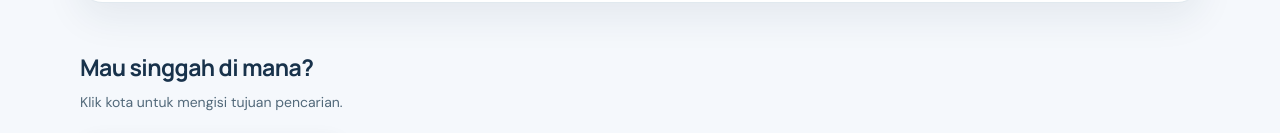
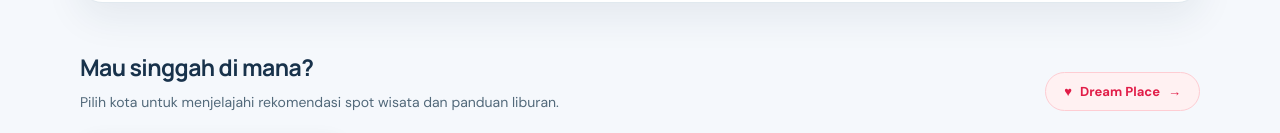
Before and after one commit to pauluskassapa/terbangin-uas-react, a React (Vite) app: page / in a window 1280 px wide. Shown: the part 734-867 px from the top of the page. Built offline with nearby package versions, Linux system fonts and the light colour scheme; no server answers.

Commit message:
feat: menambahkan shortcut ke page whishlist

```diff
--- a/src/features/penerbangan/pages/FlightHome.css
+++ b/src/features/penerbangan/pages/FlightHome.css
@@ -31,7 +31,10 @@
 .home-find-button { min-height: 48px; padding-inline: 26px; border-radius: 12px; font-size: 14px; cursor: pointer; }
 .home-booking .form-error { font-size: 14px; }
 .home-route-options { padding-top: 48px; }
-.home-route-heading p { margin: 10px 0 24px; color: #52697a; font-size: 14px; }
+.home-route-heading { display: flex; flex-wrap: wrap; align-items: flex-end; justify-content: space-between; gap: 16px; margin-bottom: 24px; }
+.home-route-heading p { margin: 10px 0 0; color: #52697a; font-size: 14px; }
+.home-dream-place-link { display: inline-flex; align-items: center; gap: 8px; padding: 10px 18px; border: 1px solid #fecdd3; border-radius: 99px; background: #fff1f2; color: #e11d48; text-decoration: none; font-size: 13px; font-weight: 700; transition: background .2s, border-color .2s, transform .2s; }
+.home-dream-place-link:hover { border-color: #fda4af; background: #ffe4e6; transform: translateY(-1px); }
 .home-destination-list { display: grid; grid-template-columns: repeat(4, minmax(0, 1fr)); gap: 20px; }
 .home-destination { display: flex; flex-direction: column; min-width: 0; padding: 0; overflow: hidden; border: 1px solid var(--line); border-radius: 18px; background: white; color: var(--ink); text-align: left; cursor: pointer; transition: border-color .2s, box-shadow .2s; }
 .home-destination:hover, .home-destination[aria-pressed="true"] { border-color: var(--teal); box-shadow: 0 6px 20px rgb(24 50 75 / 8%); }
--- a/src/features/penerbangan/pages/FlightHome.jsx
+++ b/src/features/penerbangan/pages/FlightHome.jsx
@@ -1,5 +1,5 @@
 import { useState } from 'react'
-import { useNavigate } from 'react-router'
+import { Link, useNavigate } from 'react-router'
 import PassengerPicker from '../components/PassengerPicker.jsx'
 import { airports } from '../../../data/penerbangan.js'
 import './FlightHome.css'
@@ -100,8 +100,13 @@ function FlightHome() {
 
       <section className="home-route-options page-wrap" aria-labelledby="destinations-heading">
         <div className="home-route-heading">
-          <h2 id="destinations-heading">Mau singgah di mana?</h2>
-          <p>Klik kota untuk mengisi tujuan pencarian.</p>
+          <div>
+            <h2 id="destinations-heading">Mau singgah di mana?</h2>
+            <p>Pilih kota untuk menjelajahi rekomendasi spot wisata dan panduan liburan.</p>
+          </div>
+          <Link className="home-dream-place-link" to="/destinasi/tersimpan">
+            <span aria-hidden="true">♥</span> Dream Place <span aria-hidden="true">→</span>
+          </Link>
         </div>
         <div className="home-destination-list">
           {popularDestinations.map((destination) => (
```
